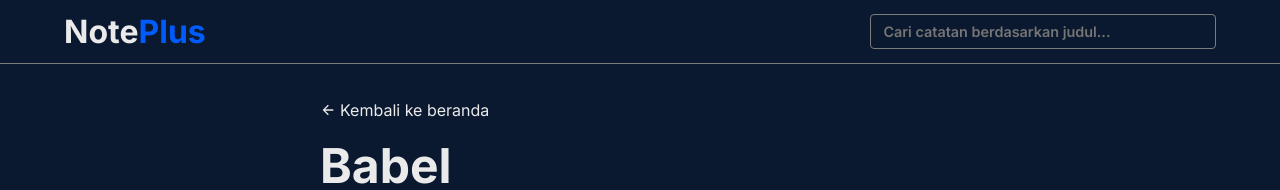
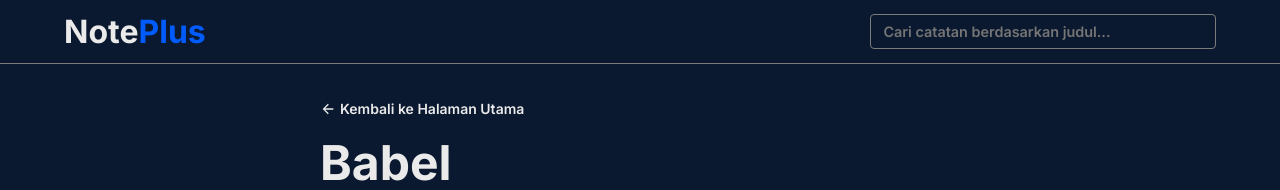
Before and after one commit to agreytosira/noteplus, a React (Vite) app: page /note/notes-1 in a window 1280 px wide. Shown: the top 190 px of the page. Built offline with nearby package versions, Linux system fonts and the light colour scheme.

Commit message:
style: update back to homepage button

```diff
--- a/src/pages/Detail.jsx
+++ b/src/pages/Detail.jsx
@@ -1,5 +1,5 @@
 import React from 'react';
-import { useParams } from 'react-router-dom';
+import { useParams, useNavigate } from 'react-router-dom';
 import { getNote } from '../utils/data';
 import { Link } from 'react-router-dom';
 import { showFormattedDate } from '../utils/format';
@@ -8,17 +8,22 @@ import FloatingButton from '../components/FloatingButton';
 function Detail({ onDelete, onArchive, onUnarchive }) {
     const { id } = useParams();
     const { title, body, createdAt, archived } = getNote(id);
+    const navigate = useNavigate();
+
+    const backToPrevPage = () => {
+        navigate(-1);
+    };
 
     return (
         <>
             <main className='note-detail'>
                 <div className='note-detail__container container'>
-                    <Link to='/' className='btn-link'>
+                    <button className='btn-link' onClick={() => backToPrevPage()}>
                         <svg xmlns='http://www.w3.org/2000/svg' viewBox='0 0 24 24' fill='currentColor'>
                             <path d='M7.82843 10.9999H20V12.9999H7.82843L13.1924 18.3638L11.7782 19.778L4 11.9999L11.7782 4.22168L13.1924 5.63589L7.82843 10.9999Z'></path>
                         </svg>{' '}
-                        Kembali ke beranda
-                    </Link>
+                        Kembali ke Halaman Utama
+                    </button>
                     <h1>{title}</h1>
                     <span>Dibuat pada {showFormattedDate(createdAt)}</span>
                     <p>{body}</p>
--- a/src/styles/global.scss
+++ b/src/styles/global.scss
@@ -376,12 +376,18 @@ textarea {
 }
 
 .btn-link {
+    background: none;
+    outline: none;
+    border: none;
+    font-size: 14px;
+    font-weight: 600;
     display: flex;
     align-items: center;
     gap: 0.25rem;
     color: $white;
     text-decoration: none;
     transition: all 0.3s ease;
+    cursor: pointer;
 
     &:hover {
         color: $blue;
```
